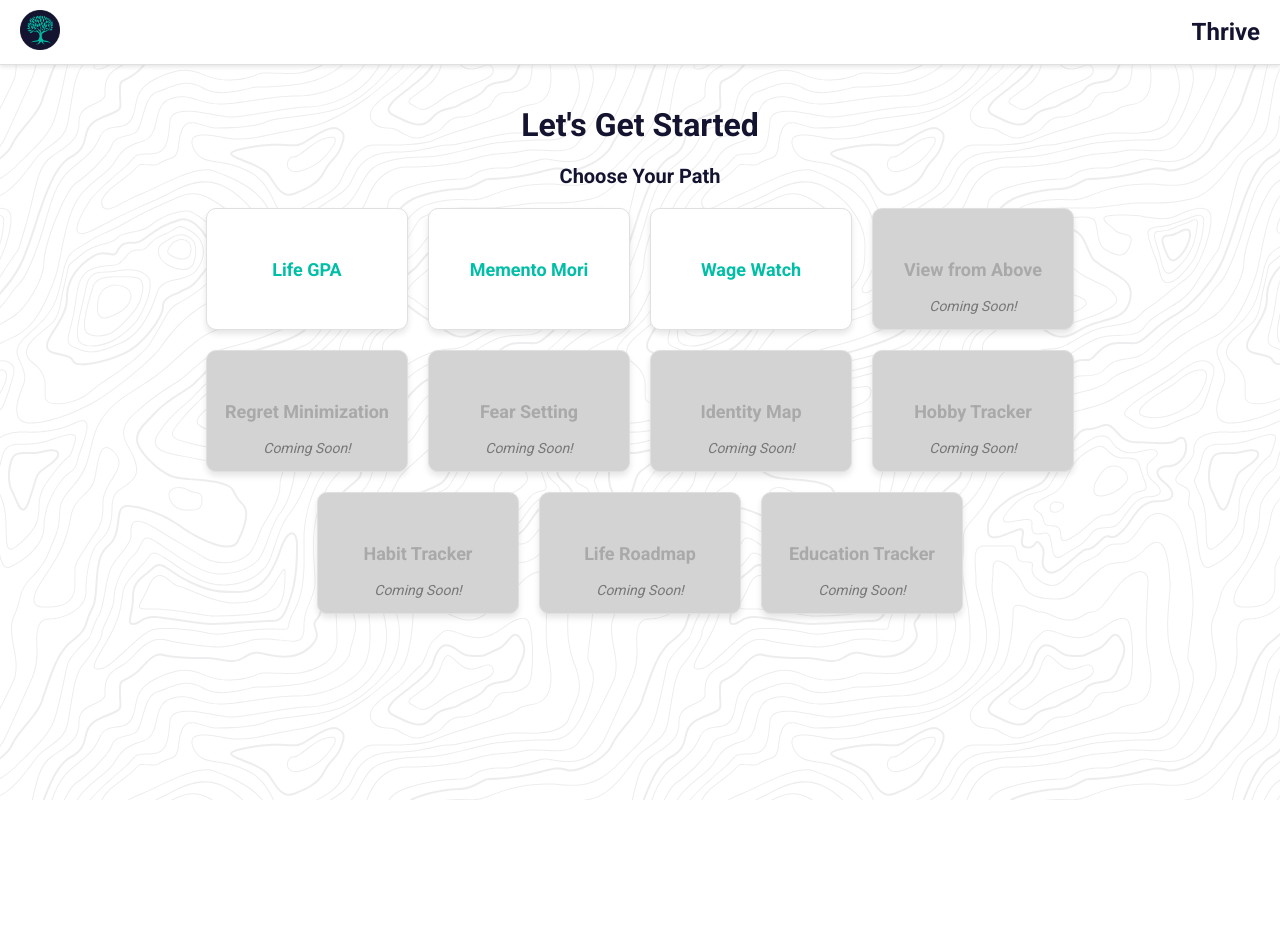
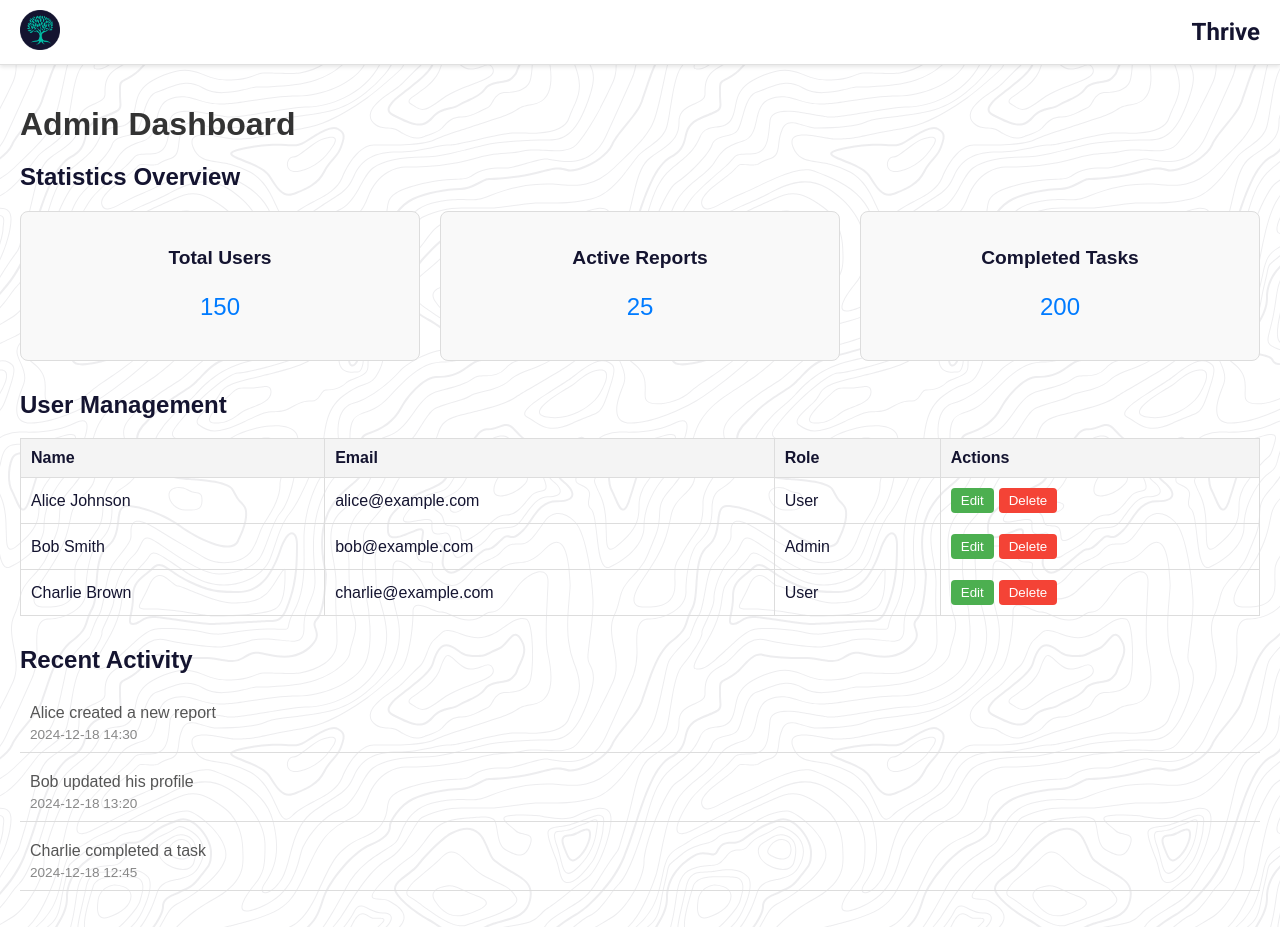
Before and after one commit to CompassFoundry/LifeGPA, a React (Create React App) app in the folder frontend/: page /admin in a window 1280 px wide. Before the commit this address led to /home. Before the commit the page ends 800 px from the top, so only its background shows below. Built offline with nearby package versions, Linux system fonts and the light colour scheme; no server answers.

Commit message:
hard coded admin dashboard for future reference

```diff
--- a/frontend/src/Components/Admin/AdminDashboard.js
+++ b/frontend/src/Components/Admin/AdminDashboard.js
@@ -1,28 +1,105 @@
-import React, { useContext, useEffect } from 'react'
-import { Navigate } from 'react-router-dom'
-import { AuthContext } from '../../AuthState'
+import React from 'react'
+import styles from './AdminDashboard.module.css'
 
 const AdminDashboard = () => {
-  const { user, loading } = useContext(AuthContext)
+  const users = [
+    { id: 1, name: 'Alice Johnson', email: 'alice@example.com', role: 'User' },
+    { id: 2, name: 'Bob Smith', email: 'bob@example.com', role: 'Admin' },
+    {
+      id: 3,
+      name: 'Charlie Brown',
+      email: 'charlie@example.com',
+      role: 'User',
+    },
+  ]
 
-  useEffect(() => {
-    console.log('User in AdminDashboard:', user) // Debug log
-    console.log('Loading state in AdminDashboard:', loading) // Debug loading state
-  }, [user, loading])
-
-  if (loading) {
-    return <div>Loading...</div>
+  const statistics = {
+    totalUsers: 150,
+    activeReports: 25,
+    completedTasks: 200,
   }
 
-  if (!user || user.role !== 'super admin') {
-    console.log('Redirecting from AdminDashboard') // Log the redirect
-    return <Navigate to='/home' replace />
-  }
+  const recentActivity = [
+    {
+      id: 1,
+      activity: 'Alice created a new report',
+      timestamp: '2024-12-18 14:30',
+    },
+    {
+      id: 2,
+      activity: 'Bob updated his profile',
+      timestamp: '2024-12-18 13:20',
+    },
+    {
+      id: 3,
+      activity: 'Charlie completed a task',
+      timestamp: '2024-12-18 12:45',
+    },
+  ]
 
   return (
-    <div>
-      <h1>Admin Dashboard</h1>
-      <p>Welcome, {user.email}! You have admin access.</p>
+    <div className={styles.dashboard}>
+      <h1 className={styles.title}>Admin Dashboard</h1>
+
+      {/* Statistics Section */}
+      <div className={styles.statistics}>
+        <h2>Statistics Overview</h2>
+        <div className={styles.statsGrid}>
+          <div className={styles.statCard}>
+            <h3>Total Users</h3>
+            <p>{statistics.totalUsers}</p>
+          </div>
+          <div className={styles.statCard}>
+            <h3>Active Reports</h3>
+            <p>{statistics.activeReports}</p>
+          </div>
+          <div className={styles.statCard}>
+            <h3>Completed Tasks</h3>
+            <p>{statistics.completedTasks}</p>
+          </div>
+        </div>
+      </div>
+
+      {/* User Management Section */}
+      <div className={styles.userManagement}>
+        <h2>User Management</h2>
+        <table className={styles.userTable}>
+          <thead>
+            <tr>
+              <th>Name</th>
+              <th>Email</th>
+              <th>Role</th>
+              <th>Actions</th>
+            </tr>
+          </thead>
+          <tbody>
+            {users.map((user) => (
+              <tr key={user.id}>
+                <td>{user.name}</td>
+                <td>{user.email}</td>
+                <td>{user.role}</td>
+                <td>
+                  <button className={styles.editButton}>Edit</button>
+                  <button className={styles.deleteButton}>Delete</button>
+                </td>
+              </tr>
+            ))}
+          </tbody>
+        </table>
+      </div>
+
+      {/* Recent Activity Section */}
+      <div className={styles.recentActivity}>
+        <h2>Recent Activity</h2>
+        <ul>
+          {recentActivity.map((activity) => (
+            <li key={activity.id}>
+              <p>{activity.activity}</p>
+              <span>{activity.timestamp}</span>
+            </li>
+          ))}
+        </ul>
+      </div>
     </div>
   )
 }
--- /dev/null
+++ b/frontend/src/Components/Admin/AdminDashboard.module.css
@@ -0,0 +1,104 @@
+.dashboard {
+  padding: 20px;
+  font-family: Arial, sans-serif;
+}
+
+.title {
+  font-size: 2rem;
+  margin-bottom: 20px;
+  color: #333;
+}
+
+/* Statistics Section */
+.statistics {
+  margin-bottom: 30px;
+}
+
+.statsGrid {
+  display: flex;
+  gap: 20px;
+}
+
+.statCard {
+  background-color: #f9f9f9;
+  border: 1px solid #ddd;
+  border-radius: 8px;
+  padding: 15px;
+  flex: 1;
+  text-align: center;
+}
+
+.statCard h3 {
+  font-size: 1.2rem;
+  margin-bottom: 10px;
+}
+
+.statCard p {
+  font-size: 1.5rem;
+  color: #007bff;
+}
+
+/* User Management Section */
+.userManagement {
+  margin-bottom: 30px;
+}
+
+.userTable {
+  width: 100%;
+  border-collapse: collapse;
+}
+
+.userTable th,
+.userTable td {
+  border: 1px solid #ddd;
+  padding: 10px;
+  text-align: left;
+}
+
+.userTable th {
+  background-color: #f4f4f4;
+}
+
+.editButton {
+  background-color: #4caf50;
+  color: white;
+  padding: 5px 10px;
+  border: none;
+  border-radius: 4px;
+  cursor: pointer;
+  margin-right: 5px;
+}
+
+.deleteButton {
+  background-color: #f44336;
+  color: white;
+  padding: 5px 10px;
+  border: none;
+  border-radius: 4px;
+  cursor: pointer;
+}
+
+/* Recent Activity Section */
+.recentActivity ul {
+  list-style: none;
+  padding: 0;
+}
+
+.recentActivity li {
+  margin-bottom: 10px;
+  padding: 10px;
+  border-bottom: 1px solid #ddd;
+}
+
+.recentActivity p {
+  margin: 0;
+  font-size: 1rem;
+  color: #555;
+}
+
+.recentActivity span {
+  display: block;
+  font-size: 0.85rem;
+  color: #888;
+  margin-top: 5px;
+}
```
